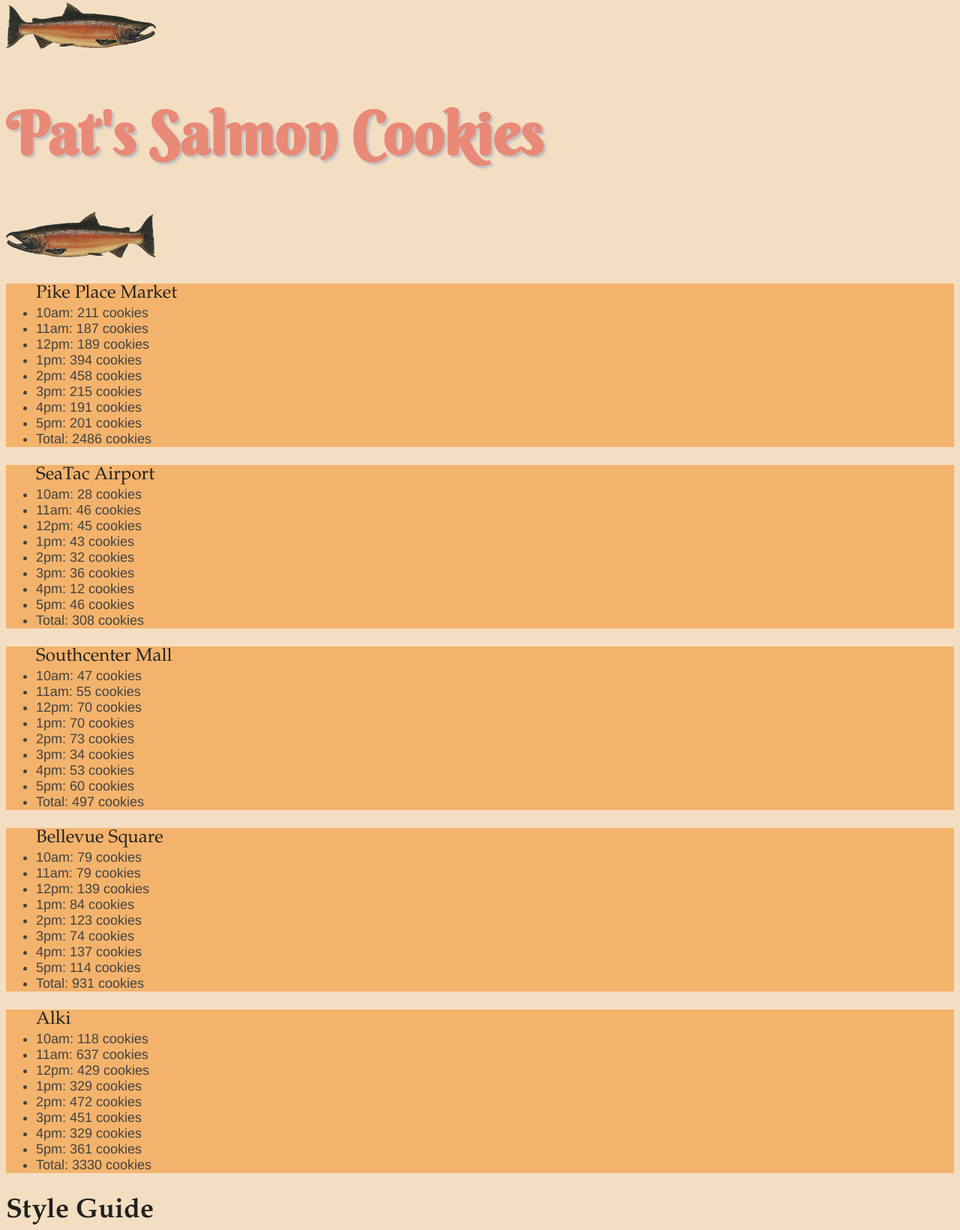
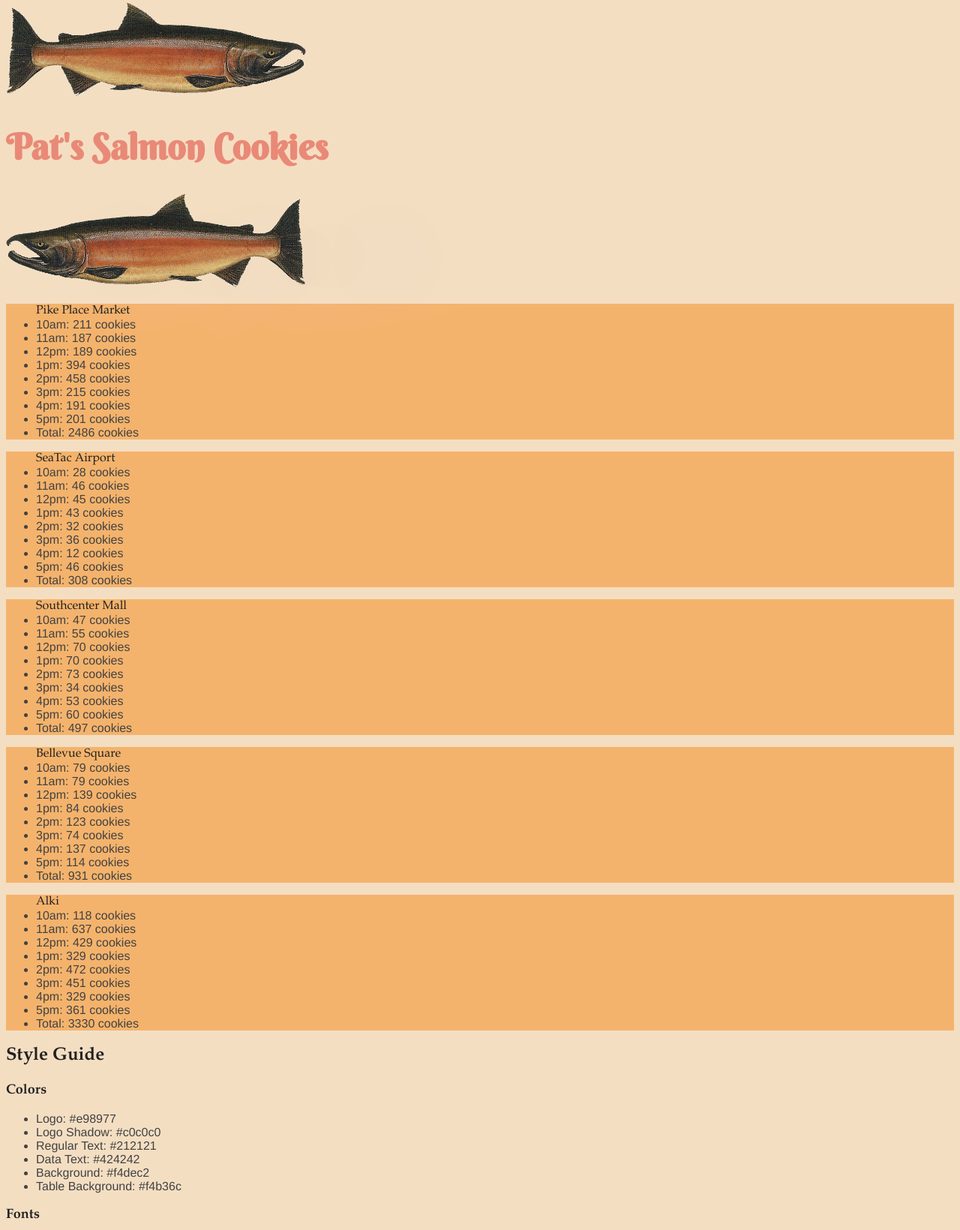
Before and after one commit to DTLivingstone/cookie-stand, a plain HTML site: page index.html in a window 1280 px wide. Shown: the part 5-1645 px from the top of the page at 75% size. Drawn offline with Linux system fonts and the light colour scheme.

Commit message:
changed all styling in css to use ems

```diff
--- a/css/style.css
+++ b/css/style.css
@@ -1,19 +1,26 @@
 body {
   background-color: #f4dec2;
   font-family: Palatino, serif;
-  font-size: 24px;
   color: #212121;
 }
 
 h1 {
   font-family: 'Berkshire Swash', cursive;
-  font-size: 80px;
+  font-size: 3em;
   color: #e98977;
-  text-shadow: 3px 3px 3px #c0c0c0;
+  text-shadow: 3em 3em 3em #c0c0c0;
+}
+
+h2 {
+  font-size: 1.5em;
+}
+
+h3 {
+  font-size: 1.125em;
 }
 
 img {
-  max-width: 200px;
+  max-width: 25em;
 }
 
 #flipped {
@@ -30,6 +37,5 @@ section {
 
 li {
   font-family: Helvetica, sans-serif;
-  font-size: 18px;
   color: #424242;
 }
```
